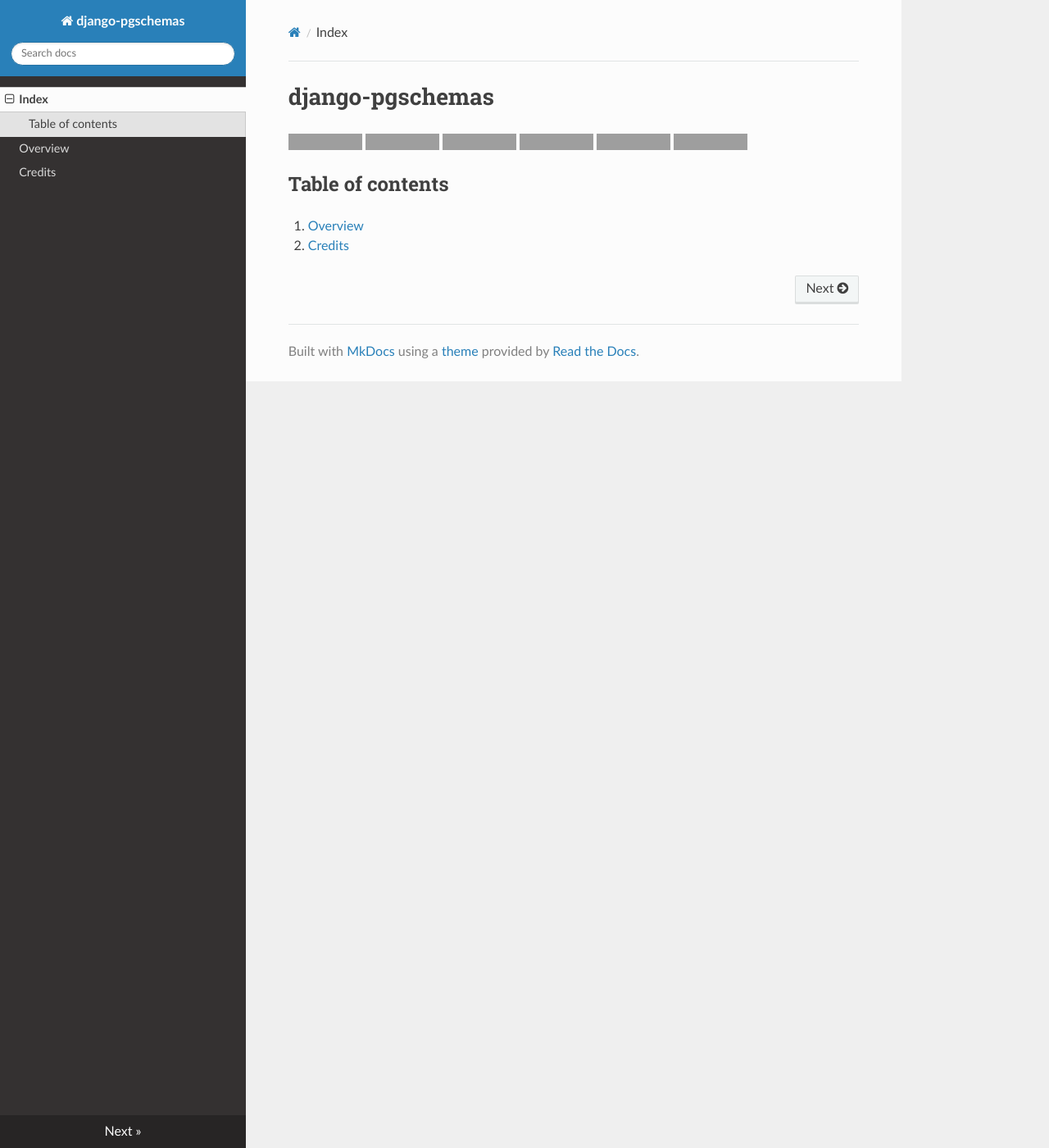
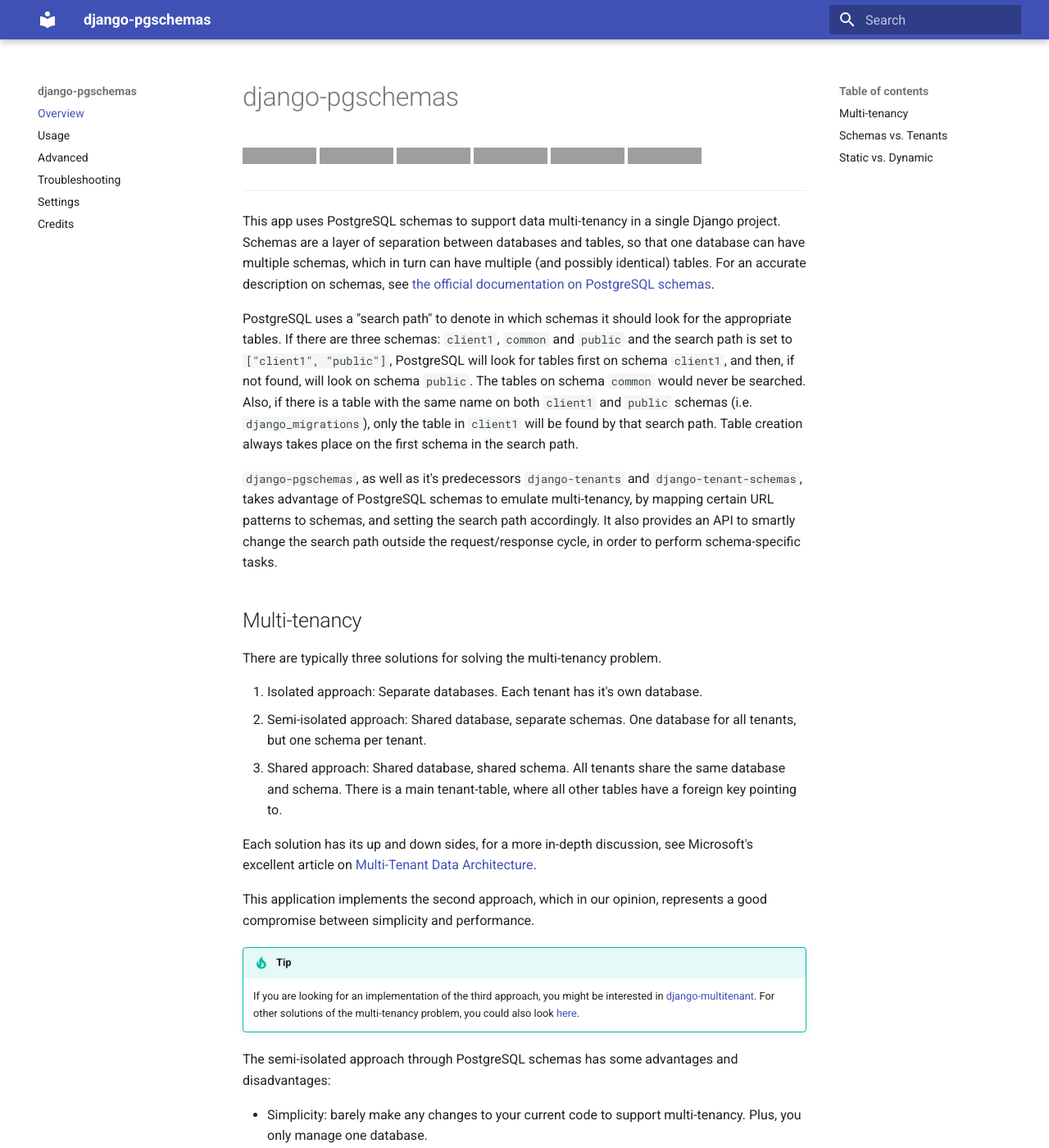
Before and after one commit to lorinkoz/django-pgschemas, an MkDocs documentation site: the page built from docs/index.md, in a window 1280 px wide and 1400 px high. Shown: the whole window at 82% size. Built offline with MkDocs 1.6.1 and Material for MkDocs 9.7.7, drawn with Linux system fonts in a browser that asks for light colours; nearby versions of some CDN libraries; some of the changed text lies outside the part shown; grey boxes are pictures that could not be loaded.

Commit message:
More docs

```diff
--- a/docs/index.md
+++ b/docs/index.md
@@ -7,7 +7,73 @@
 [![PyPi version](https://badge.fury.io/py/django-pgschemas.svg)](http://badge.fury.io/py/django-pgschemas)
 [![Downloads](https://pepy.tech/badge/django-pgschemas/month)](https://pepy.tech/project/django-pgschemas/)
 
-## Table of contents
+---
 
-1. [Overview](overview.md)
-1. [Credits](credits.md)
+This app uses PostgreSQL schemas to support data multi-tenancy in a single Django project. Schemas are a layer of separation between databases and tables, so that one database can have multiple schemas, which in turn can have multiple (and possibly identical) tables. For an accurate description on schemas, see [the official documentation on PostgreSQL schemas](http://www.postgresql.org/docs/9.1/static/ddl-schemas.html).
+
+PostgreSQL uses a "search path" to denote in which schemas it should look for the appropriate tables. If there are three schemas: `client1`, `common` and `public` and the search path is set to `["client1", "public"]`, PostgreSQL will look for tables first on schema `client1`, and then, if not found, will look on schema `public`. The tables on schema `common` would never be searched. Also, if there is a table with the same name on both `client1` and `public` schemas (i.e. `django_migrations`), only the table in `client1` will be found by that search path. Table creation always takes place on the first schema in the search path.
+
+`django-pgschemas`, as well as it's predecessors `django-tenants` and `django-tenant-schemas`, takes advantage of PostgreSQL schemas to emulate multi-tenancy, by mapping certain URL patterns to schemas, and setting the search path accordingly. It also provides an API to smartly change the search path outside the request/response cycle, in order to perform schema-specific tasks.
+
+## Multi-tenancy
+
+There are typically three solutions for solving the multi-tenancy problem.
+
+1. Isolated approach: Separate databases. Each tenant has it's own database.
+2. Semi-isolated approach: Shared database, separate schemas. One database for all tenants, but one schema per tenant.
+3. Shared approach: Shared database, shared schema. All tenants share the same database and schema. There is a main tenant-table, where all other tables have a foreign key pointing to.
+
+Each solution has its up and down sides, for a more in-depth discussion, see Microsoft's excellent article on [Multi-Tenant Data Architecture](https://docs.microsoft.com/en-us/azure/sql-database/saas-tenancy-app-design-patterns).
+
+This application implements the second approach, which in our opinion, represents a good compromise between simplicity and performance.
+
+!!! tip
+
+    If you are looking for an implementation of the third approach, you might be interested in [django-multitenant](https://github.com/citusdata/django-multitenant). For other solutions of the multi-tenancy problem, you could also look [here](https://djangopackages.org/grids/g/multi-tenancy/).
+
+The semi-isolated approach through PostgreSQL schemas has some advantages and disadvantages:
+
+- Simplicity: barely make any changes to your current code to support multi-tenancy. Plus, you only manage one database.
+- Performance: make use of shared connections, buffers and memory.
+
+vs.
+
+- Scalability: for a large number of tenants (thousands) the schema approach might not be feasible, and as of now, there is no clear way for implementing tenant sharding.
+
+## Schemas vs. Tenants
+
+The terms _schema_ and _tenant_ are used indistinctly all over the documentation. However, it is important to note some subtle differences between the two. We consider a _tenant_ to be a subset of data that can be accessed with a URL (routed), and we use database _schemas_ for that purpose. Still, there can be schemas that shouldn't be considered tenants according to our definition. One good example is the `public` schema, which most typically contains data shared across all tenants. Then, every tenant is a schema, but not every schema is a tenant.
+
+## Static vs. Dynamic
+
+In a typical software-as-a-service (SaaS), there is a number of static sites that are related to enterprise level operations. Using `mydomain.com` as example, one could think of these enterprise level sites:
+
+    mydomain.com
+    www.mydomain.com
+    blog.mydomain.com
+    help-center.mydomain.com
+
+Likewise, there are going to be multiple sites for tenant specific operations. Those sites are dynamic in nature, as cannot be determined at the time of implementation -- and hopefully, will be thousands ;) The dynamic sites could follow a subdomain routing approach like:
+
+    customer1.mydomain.com
+    customer2.mydomain.com
+
+A subfolder routing approach like:
+
+    customers.mydomain.com/customer1
+    customers.mydomain.com/customer2
+
+Or a mixed approach, where even a-la-carte domains are used (say, for VIP clients) like:
+
+    customer1.mydomain.com
+    customers.mydomain.com/customer1
+    customers.mydomain.com/customer2
+    www.thevipcustomer.com
+
+This app allows you to manage both static and dynamic tenants, and the three kinds of routing.
+
+!!! info
+
+    For static tenants, only the subdomain routing is available.
+
+In order to manage dynamic tenants, we provide two model mixins you must inherit in your models: `TenantMixin` and `DomainMixin`. The former controls the tenants and the latter controls the domain/folder combinations that will route each tenant.
--- a/mkdocs.yml
+++ b/mkdocs.yml
@@ -1,9 +1,24 @@
 site_name: django-pgschemas
-theme: readthedocs
+theme:
+  name: material
+  features:
+    - content.code.copy
 markdown_extensions:
+  - admonition
+  - pymdownx.details
+  - pymdownx.highlight:
+      anchor_linenums: true
+      line_spans: __span
+      pygments_lang_class: true
+  - pymdownx.inlinehilite
+  - pymdownx.snippets
+  - pymdownx.superfences
   - toc:
       permalink: true
 nav:
-  - Index: index.md
-  - Overview: overview.md
+  - Overview: index.md
+  - Usage: basic.md
+  - Advanced: advanced.md
+  - Troubleshooting: troubleshooting.md
+  - Settings: settings.md
   - Credits: credits.md
--- a/pyproject.toml
+++ b/pyproject.toml
@@ -4,7 +4,7 @@
 description = "Django multi-tenancy through Postgres schemas"
 license = "MIT"
 authors = ["Lorenzo Peña <lorinkoz@gmail.com>"]
-readme = "README.rst"
+readme = "README.md"
 repository = "https://github.com/lorinkoz/django-pgschemas"
 documentation = "https://django-pgschemas.readthedocs.io/"
 keywords = ["django", "tenants", "schemas", "multi-tenancy", "postgres"]
@@ -25,7 +25,7 @@
 pytest-cov = "*"
 pytest-django = "*"
 ruff = "*"
-mkdocs = "*"
+mkdocs-material = "*"
 
 [tool.ruff]
 select = ["I", "E", "F"]
```
Also changed, not shown: docs/advanced.md (added, +218 -0 lines), docs/basic.md (added, +166 -0 lines), docs/overview.md (deleted, +0 -7 lines), docs/settings.md (added, +89 -0 lines), docs/troubleshooting.md (added, +23 -0 lines), 1 other file.
